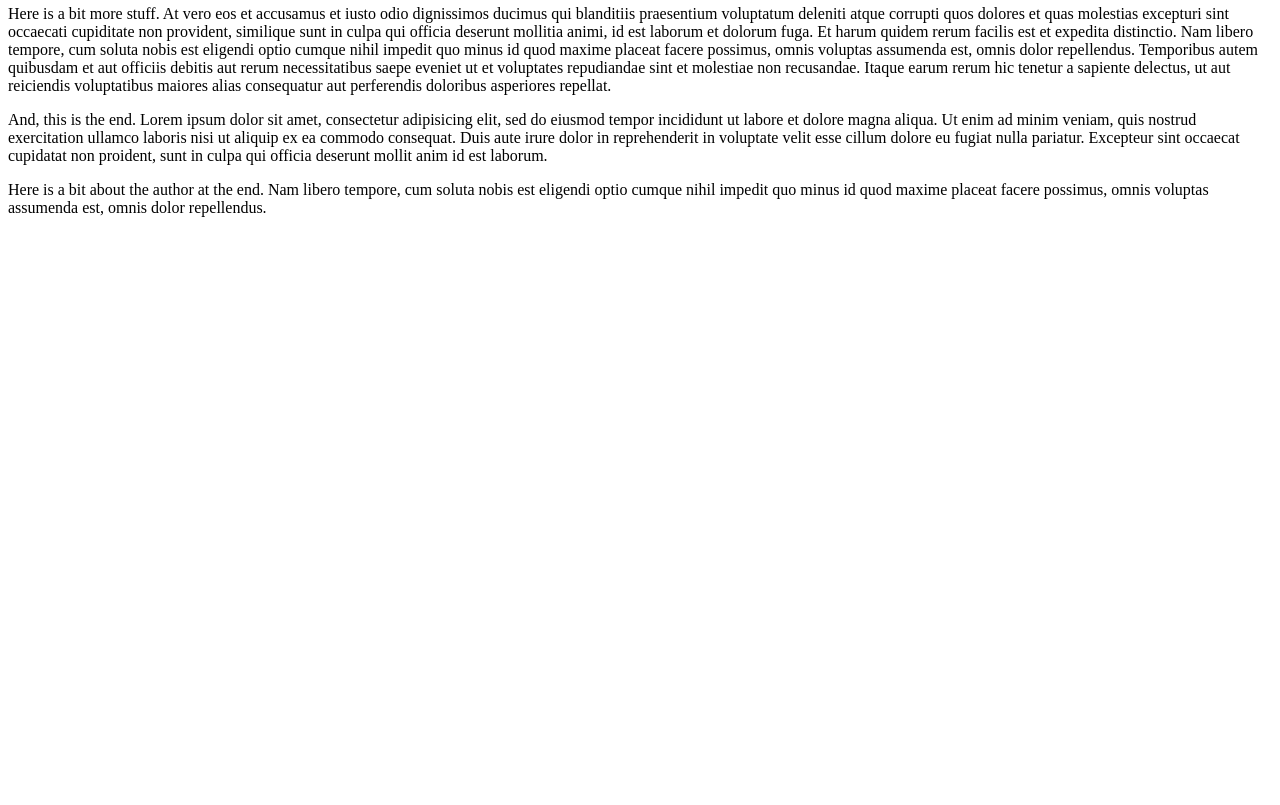
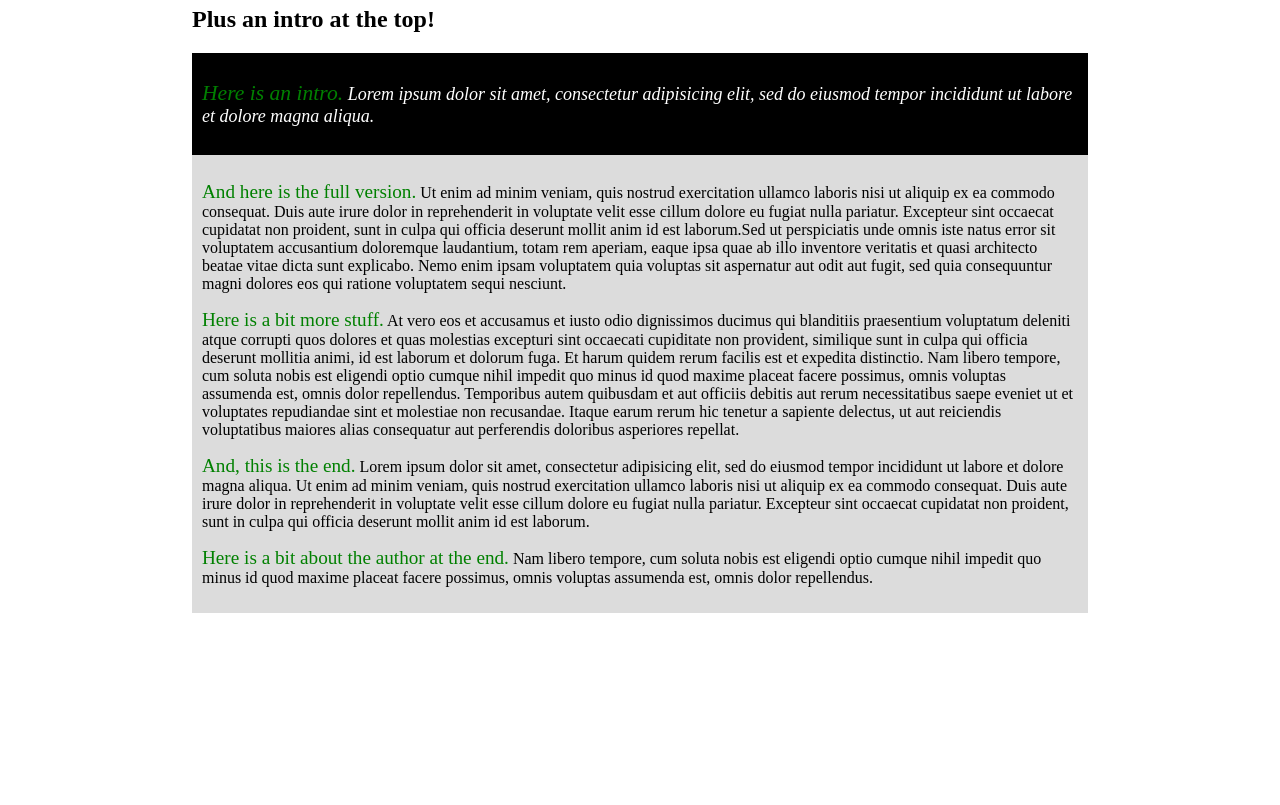
Before and after one commit to meilar/boring, a plain HTML site: page index.html in a window 1280 px wide. Shown: the part 244-1049 px from the top of the page. Before the commit the page ends 800 px from the top, so only its background shows below. Drawn offline with Linux system fonts and the light colour scheme.

Commit message:
added custom styling to div and span classes

```diff
--- a/index.html
+++ b/index.html
@@ -8,13 +8,13 @@
   <h1>Paragraphs of text</h1>
   <h2>Plus an intro at the top!</h2>
   <div class="intro">
-    <p>Here is an intro. Lorem ipsum dolor sit amet, consectetur adipisicing elit, sed do eiusmod tempor incididunt ut labore et dolore magna aliqua.</p>
+    <p><span class="highlight">Here is an intro.</span> Lorem ipsum dolor sit amet, consectetur adipisicing elit, sed do eiusmod tempor incididunt ut labore et dolore magna aliqua.</p>
   </div>
   <div class="fulltext">
-    <p>And here is the full version. Ut enim ad minim veniam, quis nostrud exercitation ullamco laboris nisi ut aliquip ex ea commodo consequat. Duis aute irure dolor in reprehenderit in voluptate velit esse cillum dolore eu fugiat nulla pariatur. Excepteur sint occaecat cupidatat non proident, sunt in culpa qui officia deserunt mollit anim id est laborum.Sed ut perspiciatis unde omnis iste natus error sit voluptatem accusantium doloremque laudantium, totam rem aperiam, eaque ipsa quae ab illo inventore veritatis et quasi architecto beatae vitae dicta sunt explicabo. Nemo enim ipsam voluptatem quia voluptas sit aspernatur aut odit aut fugit, sed quia consequuntur magni dolores eos qui ratione voluptatem sequi nesciunt.</p>
-    <p>Here is a bit more stuff. At vero eos et accusamus et iusto odio dignissimos ducimus qui blanditiis praesentium voluptatum deleniti atque corrupti quos dolores et quas molestias excepturi sint occaecati cupiditate non provident, similique sunt in culpa qui officia deserunt mollitia animi, id est laborum et dolorum fuga. Et harum quidem rerum facilis est et expedita distinctio. Nam libero tempore, cum soluta nobis est eligendi optio cumque nihil impedit quo minus id quod maxime placeat facere possimus, omnis voluptas assumenda est, omnis dolor repellendus. Temporibus autem quibusdam et aut officiis debitis aut rerum necessitatibus saepe eveniet ut et voluptates repudiandae sint et molestiae non recusandae. Itaque earum rerum hic tenetur a sapiente delectus, ut aut reiciendis voluptatibus maiores alias consequatur aut perferendis doloribus asperiores repellat.</p>
-    <p>And, this is the end. Lorem ipsum dolor sit amet, consectetur adipisicing elit, sed do eiusmod tempor incididunt ut labore et dolore magna aliqua. Ut enim ad minim veniam, quis nostrud exercitation ullamco laboris nisi ut aliquip ex ea commodo consequat. Duis aute irure dolor in reprehenderit in voluptate velit esse cillum dolore eu fugiat nulla pariatur. Excepteur sint occaecat cupidatat non proident, sunt in culpa qui officia deserunt mollit anim id est laborum.</p>
-    <p>Here is a bit about the author at the end. Nam libero tempore, cum soluta nobis est eligendi optio cumque nihil impedit quo minus id quod maxime placeat facere possimus, omnis voluptas assumenda est, omnis dolor repellendus.</p>
+    <p><span class="highlight">And here is the full version.</span> Ut enim ad minim veniam, quis nostrud exercitation ullamco laboris nisi ut aliquip ex ea commodo consequat. Duis aute irure dolor in reprehenderit in voluptate velit esse cillum dolore eu fugiat nulla pariatur. Excepteur sint occaecat cupidatat non proident, sunt in culpa qui officia deserunt mollit anim id est laborum.Sed ut perspiciatis unde omnis iste natus error sit voluptatem accusantium doloremque laudantium, totam rem aperiam, eaque ipsa quae ab illo inventore veritatis et quasi architecto beatae vitae dicta sunt explicabo. Nemo enim ipsam voluptatem quia voluptas sit aspernatur aut odit aut fugit, sed quia consequuntur magni dolores eos qui ratione voluptatem sequi nesciunt.</p>
+    <p><span class="highlight">Here is a bit more stuff.</span> At vero eos et accusamus et iusto odio dignissimos ducimus qui blanditiis praesentium voluptatum deleniti atque corrupti quos dolores et quas molestias excepturi sint occaecati cupiditate non provident, similique sunt in culpa qui officia deserunt mollitia animi, id est laborum et dolorum fuga. Et harum quidem rerum facilis est et expedita distinctio. Nam libero tempore, cum soluta nobis est eligendi optio cumque nihil impedit quo minus id quod maxime placeat facere possimus, omnis voluptas assumenda est, omnis dolor repellendus. Temporibus autem quibusdam et aut officiis debitis aut rerum necessitatibus saepe eveniet ut et voluptates repudiandae sint et molestiae non recusandae. Itaque earum rerum hic tenetur a sapiente delectus, ut aut reiciendis voluptatibus maiores alias consequatur aut perferendis doloribus asperiores repellat.</p>
+    <p><span class="highlight">And, this is the end.</span> Lorem ipsum dolor sit amet, consectetur adipisicing elit, sed do eiusmod tempor incididunt ut labore et dolore magna aliqua. Ut enim ad minim veniam, quis nostrud exercitation ullamco laboris nisi ut aliquip ex ea commodo consequat. Duis aute irure dolor in reprehenderit in voluptate velit esse cillum dolore eu fugiat nulla pariatur. Excepteur sint occaecat cupidatat non proident, sunt in culpa qui officia deserunt mollit anim id est laborum.</p>
+    <p><span class="highlight">Here is a bit about the author at the end.</span> Nam libero tempore, cum soluta nobis est eligendi optio cumque nihil impedit quo minus id quod maxime placeat facere possimus, omnis voluptas assumenda est, omnis dolor repellendus.</p>
   </div>
 </body>
 </html>
--- a/styles.css
+++ b/styles.css
@@ -0,0 +1,20 @@
+.highlight {
+  color: green;
+  font-size: larger;
+}
+
+body {
+  margin: 15%;
+}
+.intro {
+  font-size: large;
+  font-style: italic;
+  color: white;
+  background-color: black;
+  padding: 10px;
+}
+
+.fulltext {
+  padding: 10px;
+  background-color: gainsboro;
+}
```
